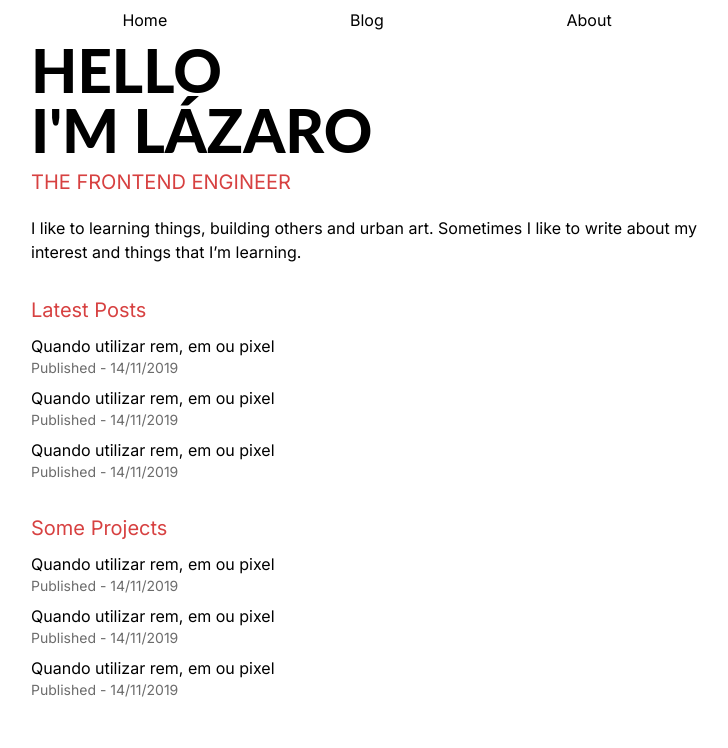
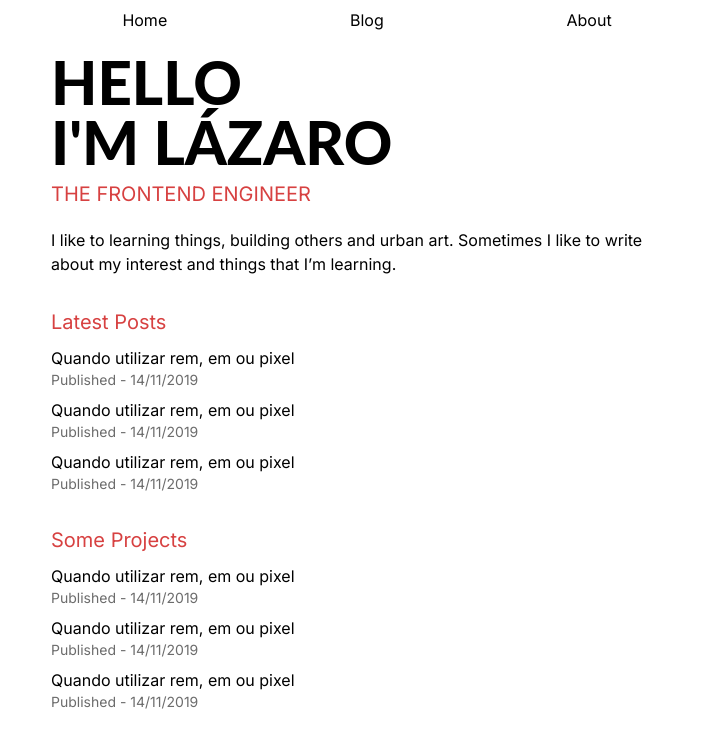
Before and after one commit to lazaro-contato/portfolio, a Next.js app: page / in a window 1280 px wide. Shown: the top 748 px of the page, without its empty margins (273-1001 px from the left). Built offline with nearby package versions, Linux system fonts and the light colour scheme.

Commit message:
feat: add padding in home page

```diff
--- a/src/app/page.tsx
+++ b/src/app/page.tsx
@@ -5,7 +5,7 @@ import PostItem from "@/components/PostItem/Index";
 export default function Home() {
 
   return (
-      <main className={'flex flex-col gap-8'}>
+      <main className={'flex flex-col gap-8 px-5 pt-3'}>
           <div className={'flex flex-col gap-5'}>
               <div className={'flex flex-col gap-2'}>
                   <div className={'font-lato flex flex-col text-6xl font-extrabold'}>
```
